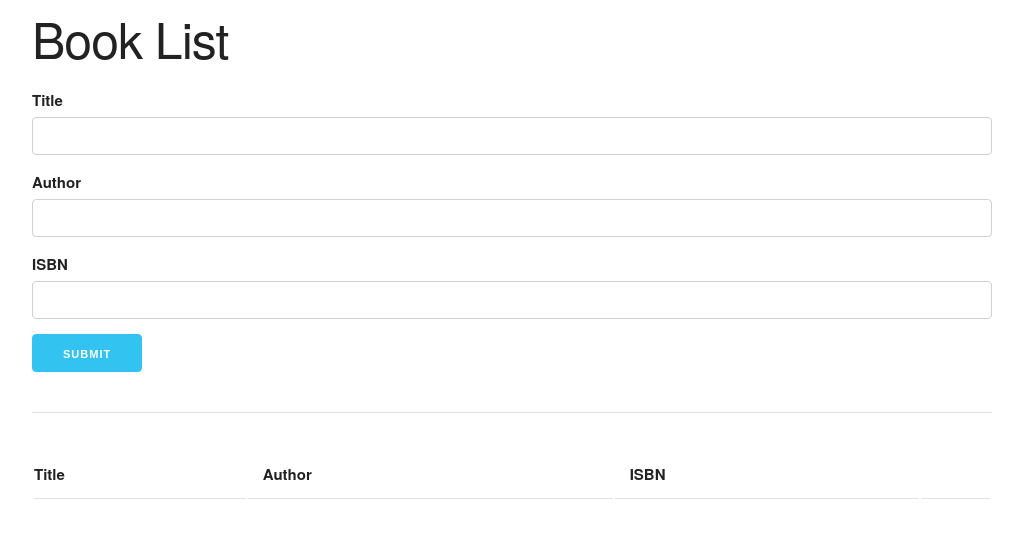
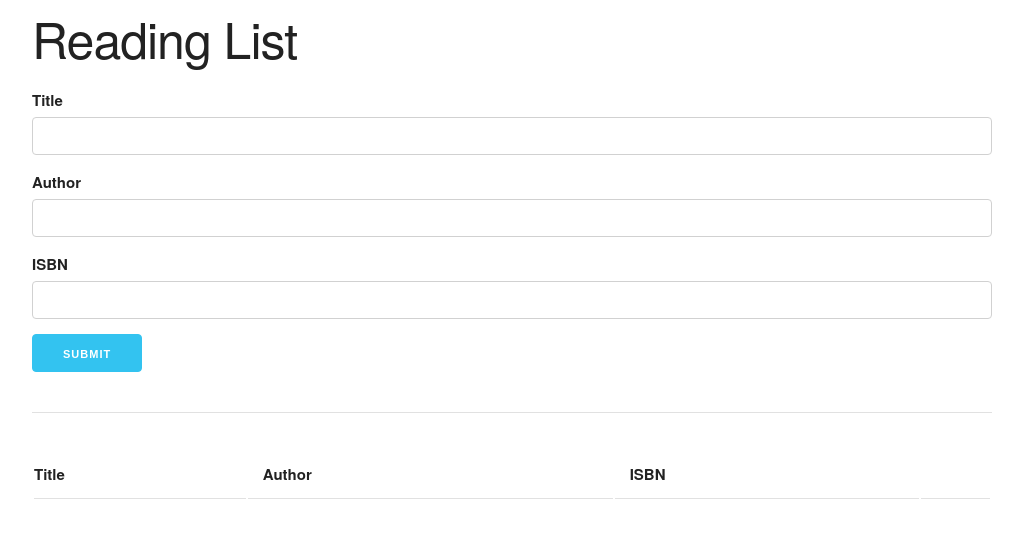
Before and after one commit to no1atall/Book-List, a plain HTML site: page index.html in a window 1280 px wide. Shown: the whole page, without its empty margins (128-1151 px from the left). Drawn offline with nearby package versions, Linux system fonts and the light colour scheme.

Commit message:
name upadate

```diff
--- a/index.html
+++ b/index.html
@@ -20,7 +20,7 @@
         background-color: red;
       }
     </style>
-    <title>Book List</title>
+    <title>Reading List</title>
     <link
       rel="stylesheet"
       href="https://cdnjs.cloudflare.com/ajax/libs/skeleton/2.0.4/skeleton.min.css"
@@ -30,7 +30,7 @@
   </head>
   <body>
     <div class="container">
-      <h1 class="h1">Book List</h1>
+      <h1 class="h1">Reading List</h1>
       <form id="book-form">
         <div>
           <label for="title">Title</label>
```
